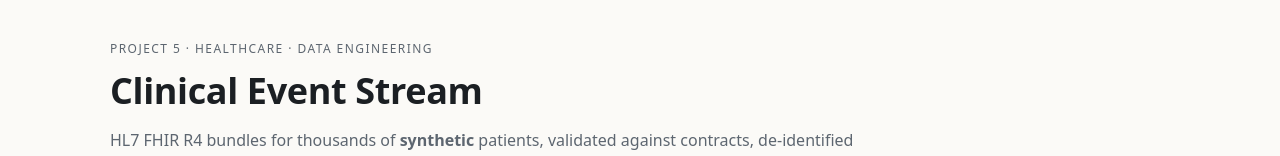
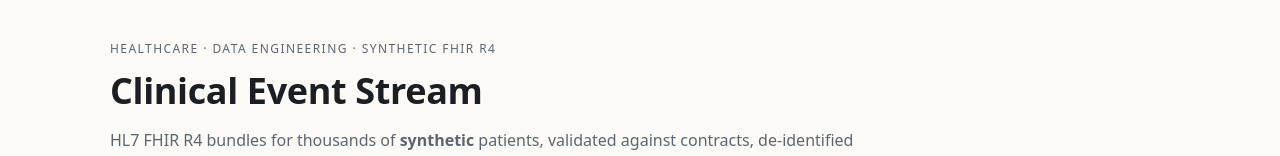
Before and after one commit to Myselfgitcone/clinical-event-stream, a plain HTML site: page site/index.html in a window 1280 px wide. Shown: the top 156 px of the page. Drawn offline with Linux system fonts and the light colour scheme; no server answers.

Commit message:
Status page: say what the project is, not its number

```diff
--- a/site/index.html
+++ b/site/index.html
@@ -11,7 +11,7 @@
 <body>
 <header>
   <div class="wrap">
-    <p class="kicker">Project 5 · healthcare · data engineering</p>
+    <p class="kicker">Healthcare · data engineering · synthetic FHIR R4</p>
     <h1>Clinical Event Stream</h1>
     <p class="lede">
       HL7 FHIR R4 bundles for thousands of <strong>synthetic</strong> patients, validated against
```
